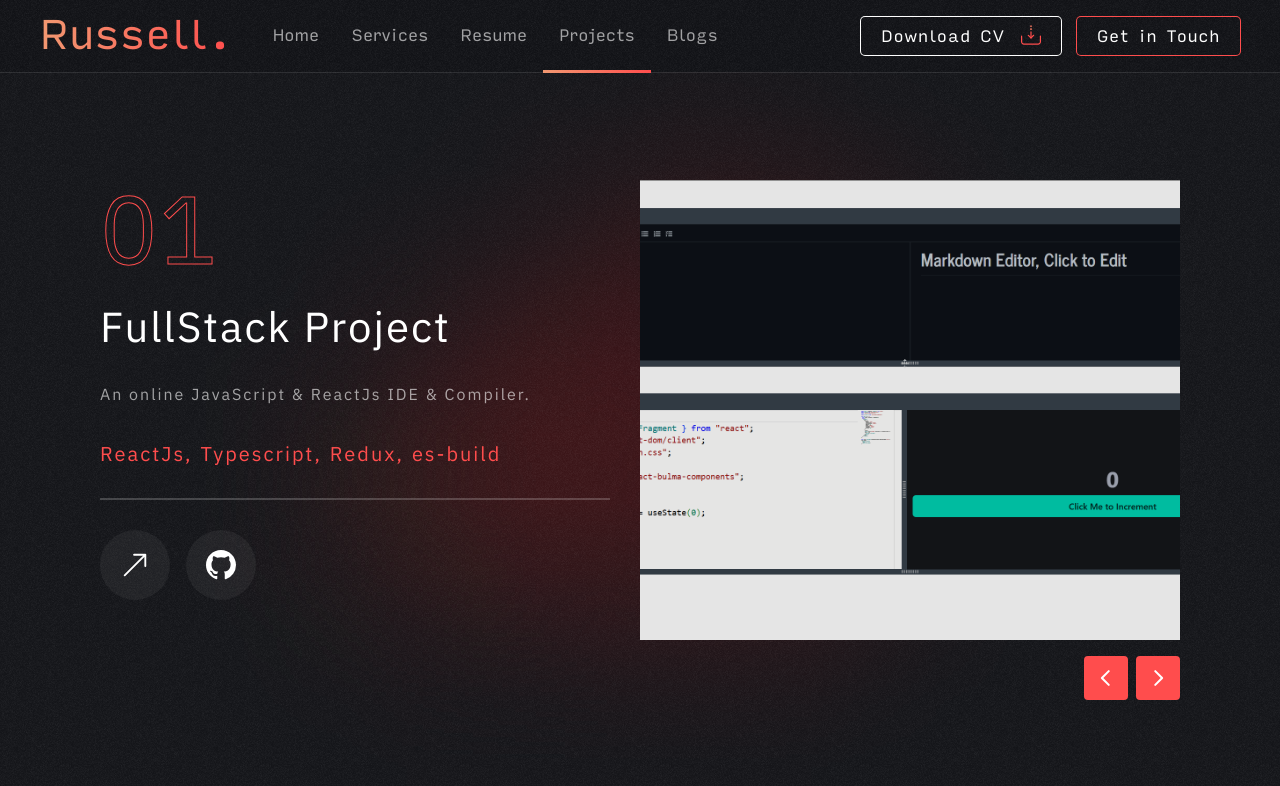
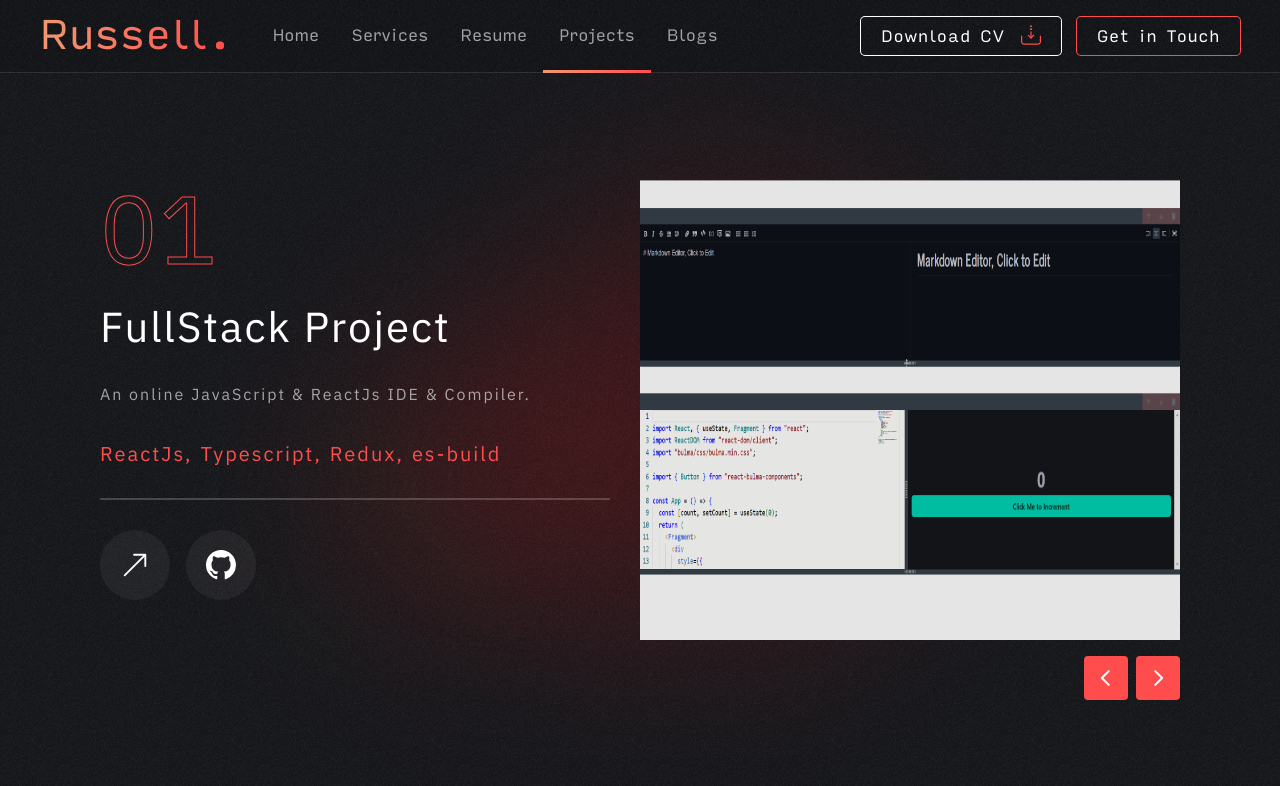
Before and after one commit to ellrussbest/portfolio, a Next.js app: page /projects in a window 1280 px wide. Shown: the top 786 px of the page. Built offline with nearby package versions, Linux system fonts and the light colour scheme.

Commit message:
changed image from cover to fill

```diff
--- a/app/projects/page.tsx
+++ b/app/projects/page.tsx
@@ -170,7 +170,7 @@ export default function Projects() {
                             src={project.image}
                             fill
                             priority
-                            className="object-cover"
+                            className="object-fill"
                             alt=""
                           />
                         </div>
```
